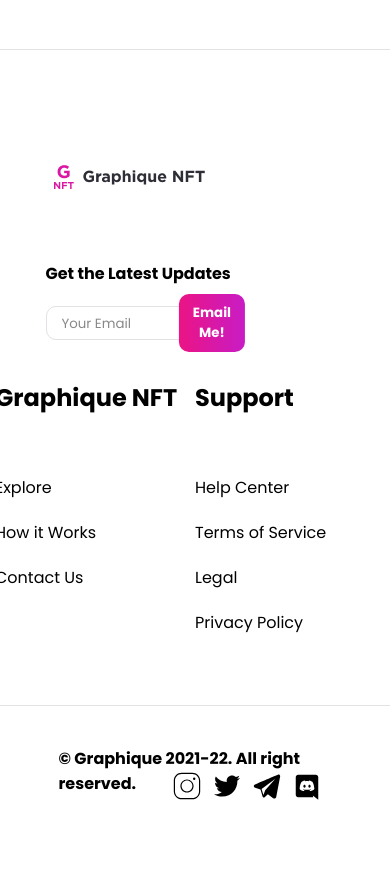
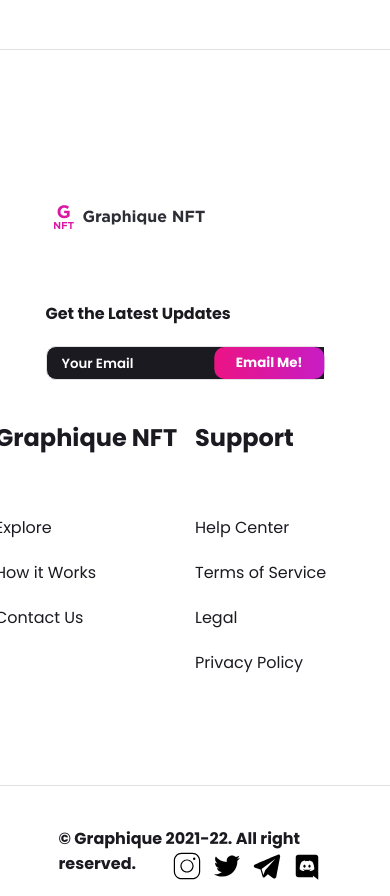
Before and after one commit to ankit-rawani/DesCode, a React (Create React App) app: page /home in a window 390 px wide. Shown: the part 1980-2876 px from the top of the page. Before the commit the page ends 2796 px from the top, so only its background shows below. Built offline with nearby package versions, Linux system fonts and the light colour scheme.

Commit message:
small footer fix

```diff
--- a/src/components/footer/Footer.module.css
+++ b/src/components/footer/Footer.module.css
@@ -5,20 +5,15 @@
     border-left: #e3e1e3;
     border-right: #e3e1e3;
     background: white;
-  @media (max-width: 600px){
-    padding: 70px 30px;
 }
-
-  }
-.footerWrapper{
+.footerWrapper {
     padding: 0px 15%;
     display: flex;
     flex-direction: row;
     justify-content: center;
     margin: 0 auto;
-    color: black;
+    color: #1b1a21;
     flex-wrap: wrap;
-
 }
 .footerWrapperInfo {
     display: flex;
@@ -28,15 +23,10 @@
     flex: 50%;
     position: relative;
     flex-wrap: nowrap;
-    @media (max-width: 600px){
-        flex: 100%;
-        text-align: center;
 }
-
-}
-.footerAboutCol{
+.footerAboutCol {
     flex: 50%;
-    @media (max-width: 600px){
+    @media (max-width: 600px) {
         flex: 100%;
     }
 }
@@ -49,48 +39,44 @@
     flex: 50%;
 }
 
-
-
 .footerRow {
     display: grid;
     padding-top: 20px;
     grid-template-columns: repeat(auto-fill, minmax(230px, 1fr));
     grid-gap: 20px;
-    @media (max-width: 600px){
+    @media (max-width: 600px) {
         grid-template-columns: repeat(auto-fill, minmax(200px, 1fr));
     }
-
 }
 
 .footerRowSocial {
     display: grid;
     grid-template-columns: repeat(auto-fill, minmax(100px, 1fr));
     grid-gap: 20px;
-    @media (max-width: 600px){
+    @media (max-width: 600px) {
         grid-template-columns: repeat(auto-fill, minmax(100px, 1fr));
     }
 }
 
-.footerRowAbout{
+.footerRowAbout {
     margin-right: 20px;
     margin-top: 0px;
 }
 .footerRow:hover {
-    color: #DA18A3;
+    color: #da18a3;
     transition: 200ms ease-in;
     cursor: pointer;
 }
 
 .footerRowSocial:hover {
-    color: #DA18A3;
+    color: #da18a3;
     transition: 200ms ease-in;
     cursor: pointer;
 }
 
 .footerTitle {
-
     font-size: 24px;
-        color: black;
+    color: #1b1a21;
     margin-bottom: 40px;
     margin-top: 40px;
     font-weight: bold;
@@ -110,19 +96,20 @@
     margin-right: 10px;
 }
 
-.footerSocialMedia:hover{
-    filter: invert(17%) sepia(72%) saturate(6197%) hue-rotate(314deg) brightness(100%) contrast(112%);
+.footerSocialMedia:hover {
+    filter: invert(17%) sepia(72%) saturate(6197%) hue-rotate(314deg)
+        brightness(100%) contrast(112%);
     transition: 200ms ease-in;
     cursor: pointer;
 }
 
-.copyright{
+.copyright {
     padding: 0px 15%;
     margin-top: 40px;
     margin-bottom: 20px;
     text-align: left;
     font-weight: bold;
-    color: black;
+    color: #1b1a21;
 }
 
 .searchContainer {
@@ -131,6 +118,10 @@
     padding: 0px 0px 0px 10px;
     width: 60%;
     position: relative;
+    @media (max-width: 600px) {
+        color: white;
+        background-color: #1b1a21;
+    }
 }
 
 .searchBar {
@@ -138,17 +129,25 @@
     background-size: 20px;
     outline: none;
     border: none;
+    @media (max-width: 600px) {
+        background-color: #1b1a21;
+    }
 }
 
-::placeholder {
-    color: #888888;
+.searchBar::placeholder {
+    color: #1b1a21;
     margin-top: 5px;
+    font-weight: 500;
+    @media (max-width: 600px) {
+        color: white;
+        font-weight: 600;
+    }
 }
 
 .button {
     background: linear-gradient(to right, #eb1484, #c81cc5);
     cursor: pointer;
-    padding: 9px 10px;
+    padding: 6px 10px;
     outline: none;
     border: none;
     border-radius: 10px;
@@ -158,12 +157,47 @@
     top: 50%;
     left: 100%;
     transform: translate(-50%, -50%);
-    width: 40%;}
+    width: 40%;
+}
 
-.footerEmailHead{
+.footerEmailHead {
     font-weight: bold;
     margin-top: 0px;
     padding-top: 0px;
     margin-bottom: 20px;
     font-size: 16px;
 }
+
+@media only screen and (max-width: 600px) {
+    .footerContainer {
+        padding: 70px 30px;
+    }
+
+    .footerWrapper {
+        padding: 40px;
+    }
+
+    .footerWrapperInfo {
+        flex: 100%;
+        text-align: center;
+    }
+
+    .button {
+        transform: translate(-99%, -50%);
+    }
+
+    .searchContainer {
+        color: white;
+        background-color: #1b1a21;
+        width: 100%;
+    }
+
+    .searchBar {
+        background-color: #1b1a21;
+    }
+
+    .searchBar::placeholder {
+        color: white;
+        font-weight: 600;
+    }
+}
```
Also changed, not shown: src/components/footer/Footer.js (+45 -28 lines). Lines whose indentation alone changed are shown as unchanged.
